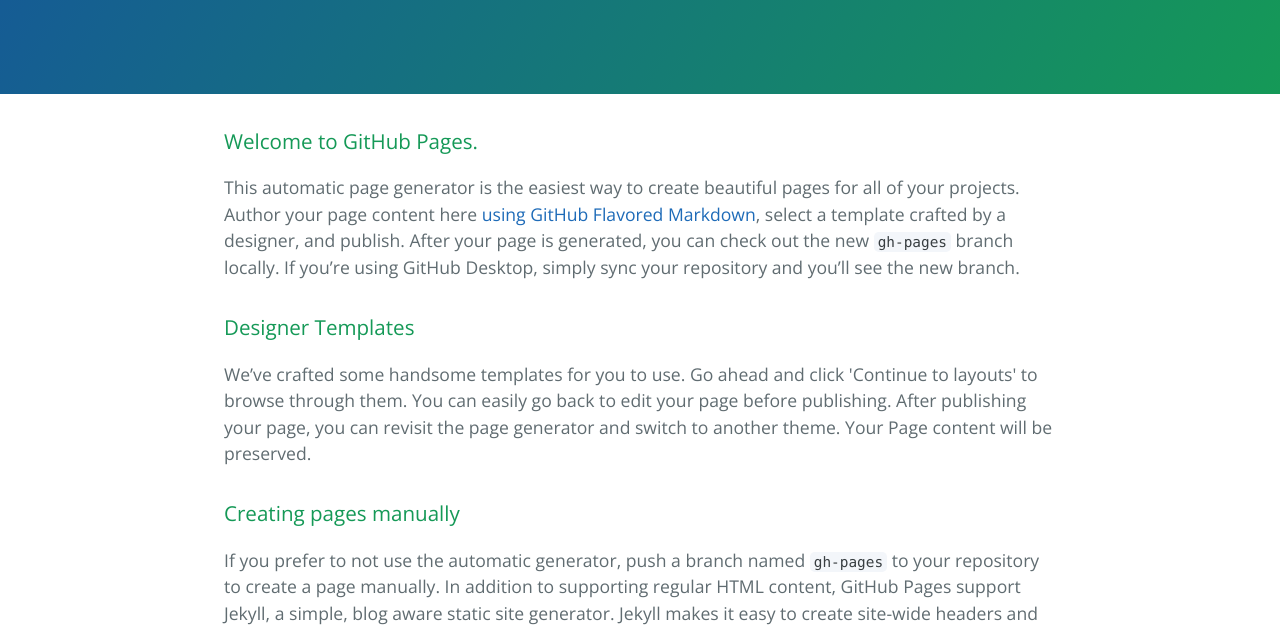
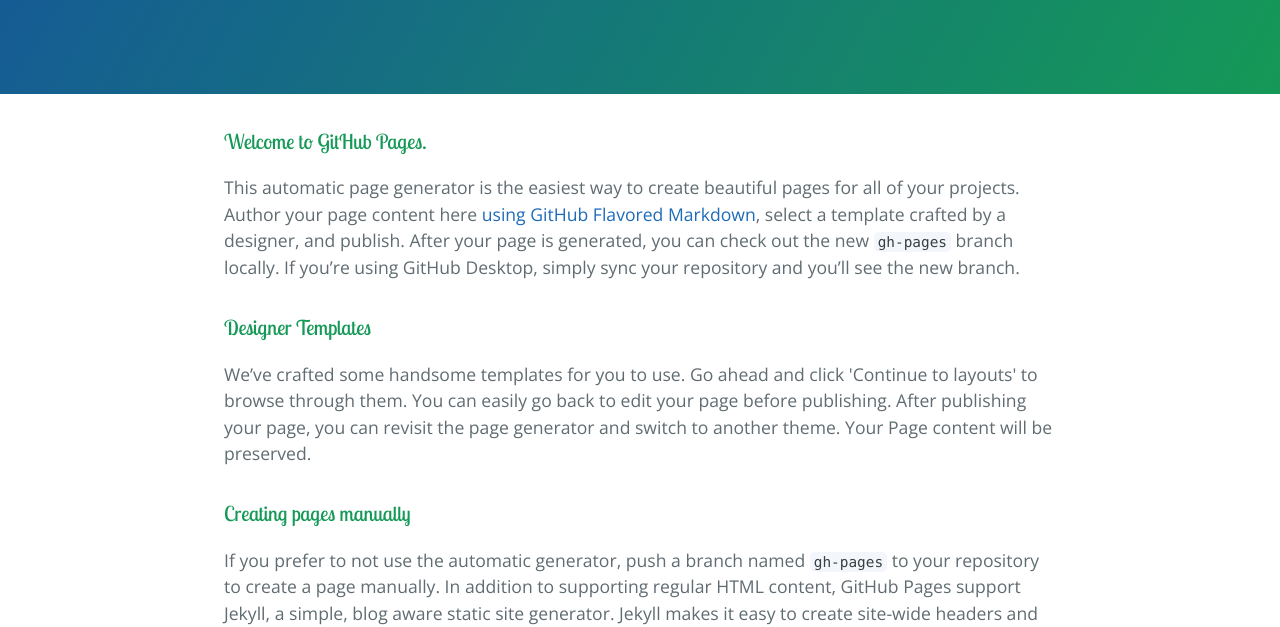
Before and after one commit to akanye/akanye.github.io, a plain HTML site: page index.html in a window 1280 px wide. Shown: the part 176-803 px from the top of the page. Drawn offline with nearby package versions, Linux system fonts and the light colour scheme.

Commit message:
chaanged h3 to Lobster Two

```diff
--- a/index.html
+++ b/index.html
@@ -6,6 +6,7 @@
     <meta name="viewport" content="width=device-width, initial-scale=1">
     <link rel="stylesheet" type="text/css" href="stylesheets/normalize.css" media="screen">
     <link href='https://fonts.googleapis.com/css?family=Open+Sans:400,700' rel='stylesheet' type='text/css'>
+    <link href="https://fonts.googleapis.com/css?family=Lobster+Two" rel="stylesheet">
     <link rel="stylesheet" type="text/css" href="stylesheets/stylesheet.css" media="screen">
     <link rel="stylesheet" type="text/css" href="stylesheets/github-light.css" media="screen">
   </head>
--- a/stylesheets/stylesheet.css
+++ b/stylesheets/stylesheet.css
@@ -113,6 +113,9 @@
   margin-bottom: 1rem;
   font-weight: normal;
   color: #159957; }
+.main-content h3 {
+  font-family: 'Lobster Two', cursive;
+}
 .main-content p {
   margin-bottom: 1em; }
 .main-content code {
```
